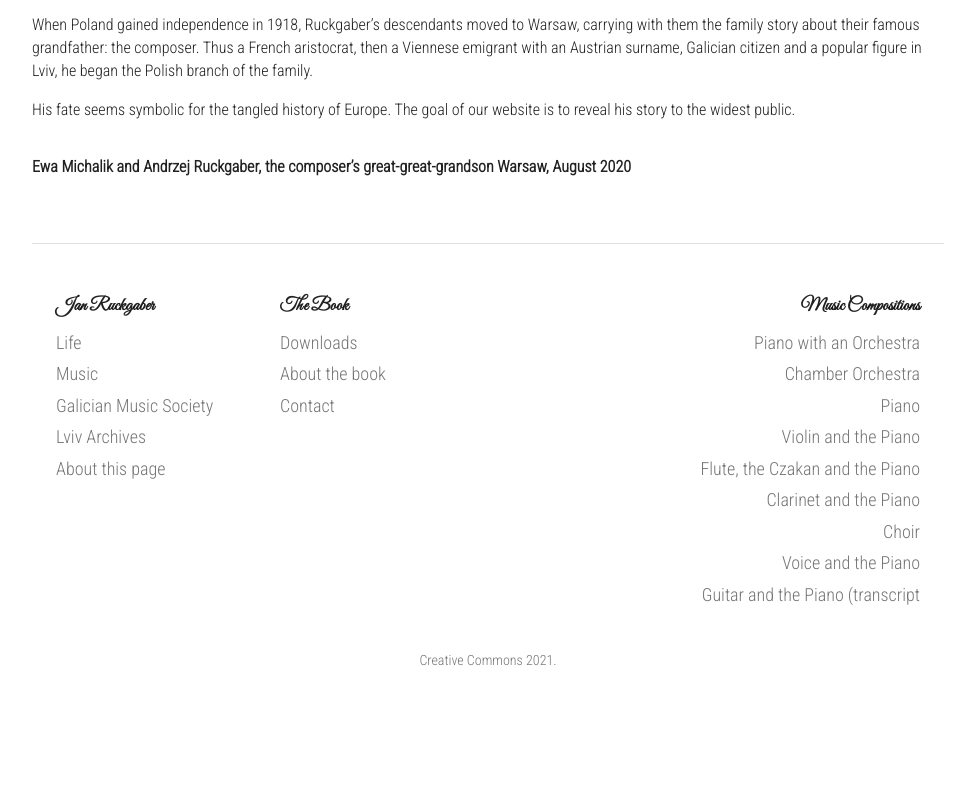
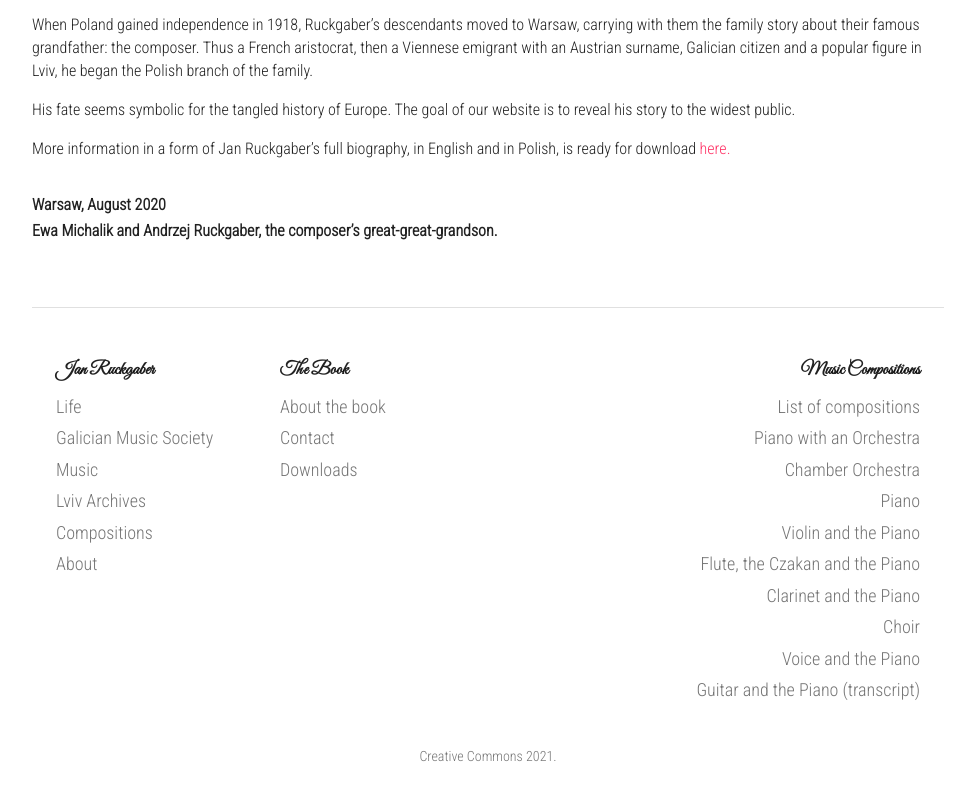
Before and after one commit to maciekrb/ruckgaber-nextjs, a Next.js app: page /about in a window 1280 px wide. Shown: the part 966-1766 px from the top of the page, without its empty margins (152-1127 px from the left). Before the commit the page ends 1685 px from the top, so only its background shows below. Built offline with nearby package versions, Linux system fonts and the light colour scheme.

Commit message:
Ewa copy request

```diff
--- a/pages/about.js
+++ b/pages/about.js
@@ -5,6 +5,7 @@ import CardContent from '@material-ui/core/CardContent'
 import CardMedia from '@material-ui/core/CardMedia'
 import Container from '@material-ui/core/Container'
 import Footer from '../src/organisms/Footer'
+import Link from '@material-ui/core/Link'
 import { makeStyles } from '@material-ui/core/styles'
 import NavBar from '../src/organisms/NavBar'
 import Toolbar from '@material-ui/core/Toolbar'
@@ -40,9 +41,11 @@ export default function Page() {
             <Typography paragraph>He spent most of his lifetime in Lviv, a Polish town bustling with Polish culture, although Poland did not then exist on the map of Europe.</Typography>
             <Typography paragraph>When Poland gained independence in 1918, Ruckgaber’s descendants moved to Warsaw, carrying with them the family story about their famous grandfather: the composer. Thus a French aristocrat, then a Viennese emigrant with an Austrian surname, Galician citizen and a popular figure in Lviv, he began the Polish branch of the family. </Typography>
             <Typography paragraph>His fate seems symbolic for the tangled history of Europe. The goal of our website is to reveal his story to the widest public.</Typography>
+            <Typography paragraph>More information in a form of Jan Ruckgaber’s full biography, in English and in Polish, is ready for download <Link color="secondary" href="/downloads">here.</Link> </Typography>
           </Box>
           <Box>
-            <Typography variant="subtitle2">Ewa Michalik and Andrzej Ruckgaber, the composer’s great-great-grandson Warsaw, August 2020</Typography>
+            <Typography variant="subtitle2">Warsaw, August 2020</Typography>
+            <Typography variant="subtitle2">Ewa Michalik and Andrzej Ruckgaber, the composer’s great-great-grandson.</Typography>
           </Box>
         </Box>
         <Footer />
--- a/pages/index.js
+++ b/pages/index.js
@@ -50,10 +50,10 @@ export default function Index() {
                 src="/images/intro-01.jpg"
                 alt="First slide"
               />
-              <Carousel.Caption>
+              <Carousel.Caption style={{textAlign: 'left', paddingLeft: '350px'}}>
                 <p>Jan Ruckgaber</p>
-                <p>(a bust by Chardigny, 1855, family archive)
-                  Warsaw, 2020</p>
+                <p>(a bust by Chardigny, 1855, family archive)</p>
+                <p>Warsaw, 2020</p>
               </Carousel.Caption>
             </Carousel.Item>
             <Carousel.Item>
--- a/pages/life.js
+++ b/pages/life.js
@@ -6,6 +6,7 @@ import CardMedia from '@material-ui/core/CardMedia'
 import Container from '@material-ui/core/Container'
 import Footer from '../src/organisms/Footer'
 import Grid from '@material-ui/core/Grid'
+import Link from '@material-ui/core/Link'
 import { makeStyles } from '@material-ui/core/styles'
 import NavBar from '../src/organisms/NavBar'
 import ScrollTop from '../src/molecules/ScrollTop'
@@ -89,6 +90,9 @@ export default function Page() {
                   </CardContent>
                 </Card>
               </Grid>
+              <Grid item sm={12}>
+                 <Typography paragraph>More information in a form of Jan Ruckgaber’s full biography, in English and in Polish, is ready for download <Link color="secondary" href="/downloads">here.</Link> </Typography>
+              </Grid>
             </Grid>
           </Box>
           <ScrollTop/>
--- a/pages/lviv-archives.js
+++ b/pages/lviv-archives.js
@@ -6,6 +6,7 @@ import CardMedia from '@material-ui/core/CardMedia'
 import Container from '@material-ui/core/Container'
 import Footer from '../src/organisms/Footer'
 import Grid from '@material-ui/core/Grid'
+import Link from '@material-ui/core/Link'
 import NavBar from '../src/organisms/NavBar'
 import Toolbar from '@material-ui/core/Toolbar'
 import Typography from '@material-ui/core/Typography'
@@ -42,6 +43,9 @@ export default function Page() {
               <Typography paragraph>Another part of J. Ruckgaber’s manuscripts, his printed works and some of his handwritten copies of other composers’ music with their autographs are now stored in the Library of the M.W. Łysenko Lviv National Music Academy. </Typography>
               <Typography paragraph>Neither the Ruckgaber Archive, nor the documents from the music library of the Galician Music Society,  have yet been sufficiently cataloged or worked out. </Typography>
               </Grid>
+              <Grid item sm={12}>
+                 <Typography paragraph>More information in a form of Jan Ruckgaber’s full biography, in English and in Polish, is ready for download <Link color="secondary" href="/downloads">here.</Link> </Typography>
+              </Grid>
             </Grid>
           </Box>
         </Box>
--- a/pages/music.js
+++ b/pages/music.js
@@ -6,6 +6,7 @@ import CardMedia from '@material-ui/core/CardMedia'
 import Container from '@material-ui/core/Container'
 import Footer from '../src/organisms/Footer'
 import Grid from '@material-ui/core/Grid'
+import Link from '@material-ui/core/Link'
 import { makeStyles } from '@material-ui/core/styles'
 import NavBar from '../src/organisms/NavBar'
 import ScrollTop from '../src/molecules/ScrollTop'
@@ -61,9 +62,12 @@ export default function Page() {
                 <Typography paragraph>The music legacy of Jan Ruckgaber amounts to about 100 opuses. </Typography>
                 <Typography paragraph>He composed mainly piano music of salon character, often attempting to adapt Polish folk music. His piano compositions, often masterful in form, were published by the largest music companies in Leipzig, London, Brussels, Paris and Petersburg, not to mention Vienna, Warsaw and Lviv. </Typography>
                 <Typography paragraph>His music was easy, tuneful, light and nice, with clear qualities of the Romantic style, following the patterns of Schubert and Weber. In his chamber compositions he frequently used the typical elements of Polish music, firstly of folk dances, as cracovienne and mazurek, as well as polonaise. Undoubtedly he tried to convey the uniqueness of the folk tradition and the character of the country, where he spent most of his lifetime.</Typography>
-                <Typography paragraph>Ruckgaber also composed songs for a voice with the piano with Polish lyrics. After the November uprising of 1830, he composed &quto;Do mogił&quot; (Towards the Graves) to the words by Wincenty Pol.</Typography>
+                <Typography paragraph>Ruckgaber also composed songs for a voice with the piano with Polish lyrics. After the November uprising of 1830, he composed the song &quot;Do mogił&quot; (Towards the Graves) to the words by Wincenty Pol.</Typography>
                 <Typography paragraph>In the composer’s oeuvre there are numerous large forms: sonatas, duos, concertos for solo instruments with the accompaniment of the piano, orchestral and choral compositions. There are also piano works for four hands, and even for eight hands. </Typography>
                 <Typography paragraph>Many pieces of music, which – as his contemporaries claimed – he performed in concerts with mastery, remained in the form of manuscripts. Besides the popular transcriptions of music for various instruments by famous composers of that time, (like Beethoven or Verdi) they comprise the most valuable part of the music legacy of Jan Ruckgaber.</Typography>
+              </Grid>
+              <Grid item sm={12}>
+                 <Typography paragraph>More information in a form of Jan Ruckgaber’s full biography, in English and in Polish, is ready for download <Link color="secondary" href="/downloads">here.</Link> </Typography>
               </Grid>
             </Grid>
           </Box>
--- a/src/organisms/Footer.js
+++ b/src/organisms/Footer.js
@@ -10,28 +10,17 @@ import Typography from '@material-ui/core/Typography'
 const footer = [
   {
     title: 'Jan Ruckgaber',
-    description: ['Life', 'Music', 'Galician Music Society', 'Lviv Archives', 'About this page'],
+    description: ['Life', 'Galician Music Society', 'Music', 'Lviv Archives', 'Compositions', 'About'],
   },
   {
     title: 'The Book',
-    description: ['Downloads', 'About the book', 'Contact'],
+    description: ['About the book', 'Contact', 'Downloads'],
   },
   {
     title: 'Music Compositions',
-    description: [
-      'Piano with an Orchestra',
-      'Chamber Orchestra',
-      'Piano',
-      'Violin and the Piano',
-      'Flute, the Czakan and the Piano',
-      'Clarinet and the Piano',
-      'Choir',
-      'Voice and the Piano',
-      'Guitar and the Piano (transcript',
-    ],
+    description: ['List of compositions', 'Piano with an Orchestra', 'Chamber Orchestra', 'Piano', 'Violin and the Piano', 'Flute, the Czakan and the Piano', 'Clarinet and the Piano', 'Choir', 'Voice and the Piano', 'Guitar and the Piano (transcript)'],
   },
 ]
-
 
 const useStyles = makeStyles((theme) => ({
   root: {
@@ -44,7 +33,7 @@ const useStyles = makeStyles((theme) => ({
       paddingBottom: theme.spacing(6),
     },
   },
-}))
+}));
 
 const Footer = () => {
   const classes = useStyles()
```
Also changed, not shown: pages/galician-music-society.js (+7 -4 lines).
